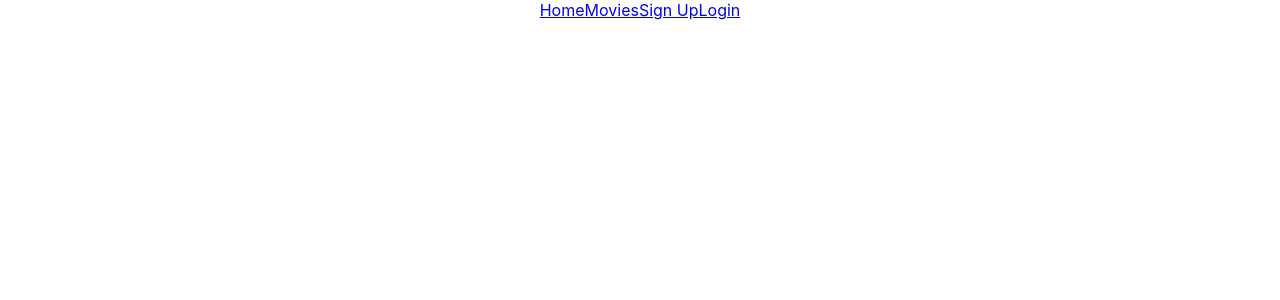
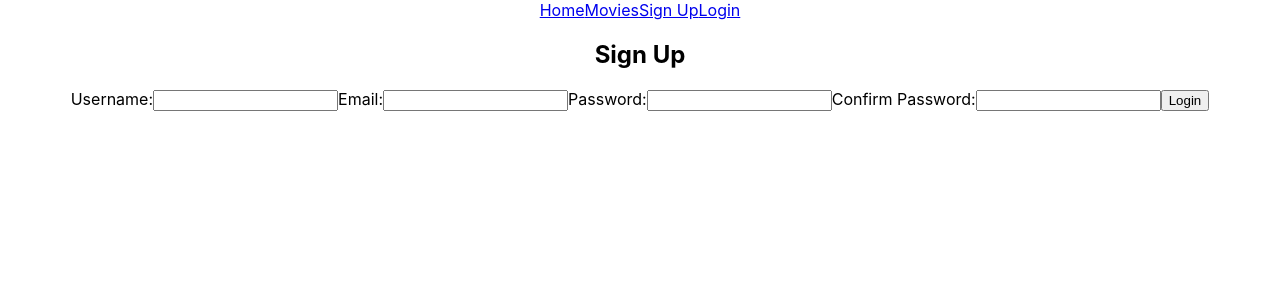
Before and after one commit to chasblu/favorite-movies, a React (Create React App) app in the folder movies-django-client/: page /signup in a window 1280 px wide. Shown: the top 300 px of the page. Built offline with nearby package versions, Linux system fonts and the light colour scheme.

Commit message:
added signup component and functionality

```diff
--- a/movies-django-client/src/App.js
+++ b/movies-django-client/src/App.js
@@ -2,6 +2,7 @@ import { useState, useEffect } from 'react';
 import { Switch, Route } from 'react-router-dom';
 import Nav from './components/Nav';
 import Login from './components/Login';
+import Signup from './components/Signup';
 import './App.css';
 
 function App() {
@@ -16,6 +17,7 @@ function App() {
         <Switch>
           {/* <Route path='/'     />need to add render */}
           <Route path='/login' render={() => <Login />}/>
+          <Route path='/signup' render={() => <Signup />}/>
 
         </Switch>
       </main>
--- a/movies-django-client/src/components/Signup/index.js
+++ b/movies-django-client/src/components/Signup/index.js
@@ -12,6 +12,8 @@ const Signup = () => {
     };
     const history = useHistory();
     const [formData, setFormData] = useState(initialFormData);
+    const [error, setError] = useState(false);
+    const [success, setSuccess] = useState(false);
 
     const handleChange = (event) => {
         setFormData((prevState) => {
@@ -27,10 +29,37 @@ const Signup = () => {
         }
     };
 
+    const _handleSignup = async (event) => {
+        event.preventDefault();
+        try {
+            const response = await fetch('http://localhost:8000/users/', {
+                method: 'POST',
+                body: JSON.stringify(formData),
+                headers: {
+                    'Content-Type': 'application/json'
+                }
+
+            });
+            console.log(response)
+            if (response.status === 201) {
+                setSuccess(true);
+                setTimeout(() => {
+                    history.push('/login');
+                }, 3000);
+            } else {
+                // get more helpful error data and write logic accordingly
+                const data = await response.json();
+                console.log(data);
+            }
+        } catch (error) {
+            console.log(error)
+        }
+    };
+
     return (
         <div>
             <h2>Sign Up</h2>
-            <form onSubmit={}>
+            <form onSubmit={_handleSignup}>
                 <label htmlFor="username">Username:</label>
                 <input
                     type="username"
```
